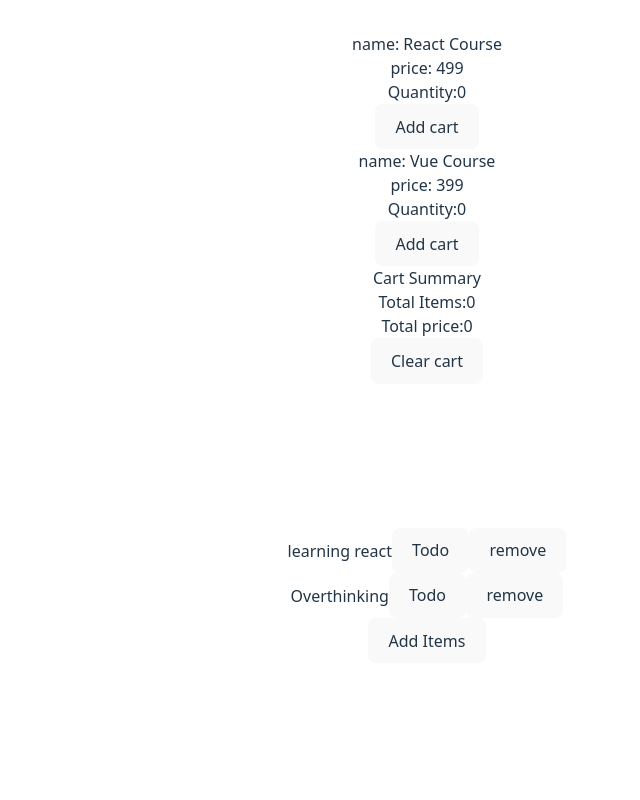
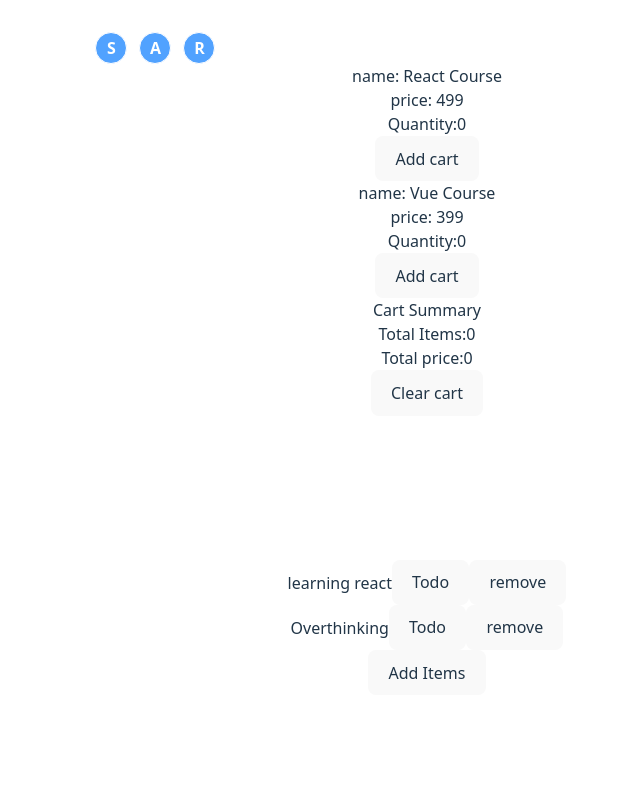
Before and after one commit to SoumitraMaity14/React, a React (Vite) app in the folder practice/: page / in a window 1280 px wide. Shown: the top 800 px of the page, without its empty margins (213-853 px from the left). Built offline with nearby package versions, Linux system fonts and the light colour scheme.

Commit message:
new file added

```diff
--- a/practice/src/App.tsx
+++ b/practice/src/App.tsx
@@ -3,6 +3,7 @@ import './App.css'
 import { DirectProps } from './components/props/DirectProps'
 import { RestProps } from './components/props/RestProps'
 import { SpreadProps } from './components/props/SpreadProps'
+import { FirstLetter } from './components/render/FirstLetter'
 import { RenderList } from './components/render/RenderList'
 import { RenderString } from './components/render/RenderString'
 import { TodoList } from './components/state/array/TodoList'
@@ -20,6 +21,7 @@ function App() {
 
   return (
     <>
+    <FirstLetter/>
     <SharingState/>
      <br/> <br/> <br/> <br/> <br/> <br/>
     <TodoList/>
--- /dev/null
+++ b/practice/src/components/render/FirstLetter.tsx
@@ -0,0 +1,26 @@
+
+
+export const FirstLetter = () => {
+    const members = [
+        { name: "soumitra" },
+        { name: "Arun" },
+        { name: "Rajkumar" },
+        {name:" Varun"},
+        {name: "zenia"},
+        {name:"Kaju"}
+    ]
+    return (
+        <div className="flex relative gap-3">
+            {
+                members.slice(0,3).map((m, i) => (
+                    <div key={i} className=" flex justify-center items-center w-8 h-8 rounded-full text-white font-bold border bg-blue-400">
+                        {m.name[0].toUpperCase()}
+                    </div>
+                ))
+            }
+            {members.length > 3 &&(
+                <div className="text-white font-bold"> +{members.length-3}</div>
+            )}
+        </div>
+    )
+}
```
